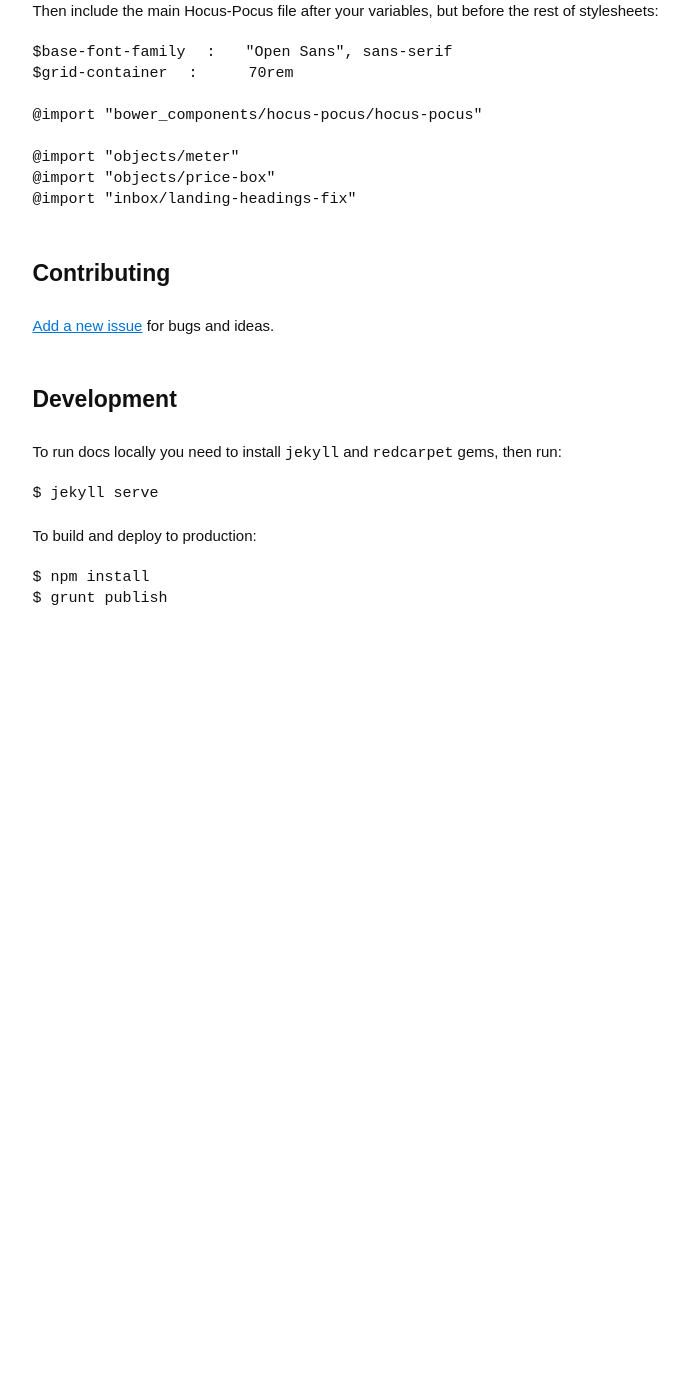
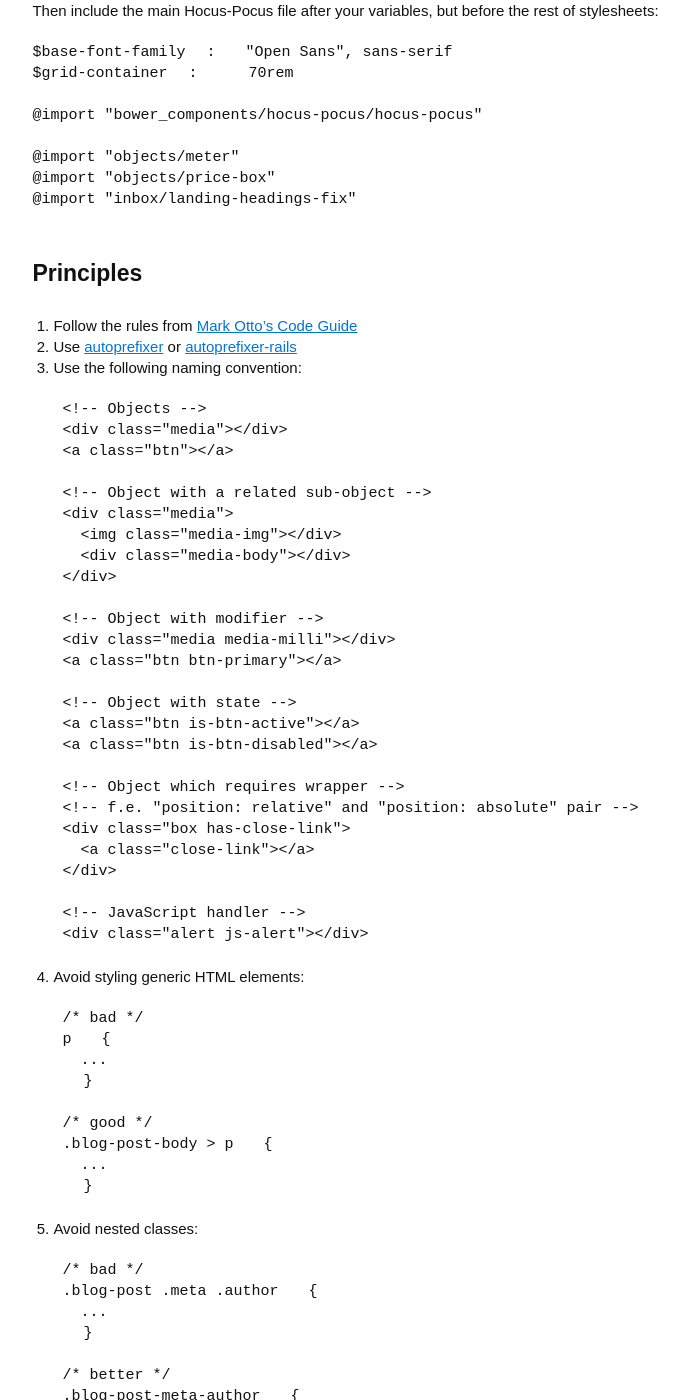
Before and after one commit to bartkozal/hocus-pocus, a Jekyll site: the page built from docs/index.md, in a window 1280 px wide and 1400 px high, scrolled down 672 px. Shown: the whole window, without its empty margins (298-987 px from the left). Built offline with Jekyll 4.4.1, drawn with Linux system fonts in a browser that asks for light colours; Markdown is read by kramdown in place of the engine named in the settings; before the commit the page ends 1302 px from its top, so only the background shows below that; some of the changed text lies outside the part shown.

Commit message:
Update docs

````diff
--- a/docs/_layouts/default.html
+++ b/docs/_layouts/default.html
@@ -10,18 +10,14 @@
 
   <body>
     <div class="container">
-      <h2>Hocus-Pocus</h2>
+      <h2><a href="/">Hocus-Pocus</a></h2>
       <div class="grid">
         <div class="grid-item 1/5">
           <ul>
-            <li><a href="/">Quick Start</a></li>
-            <li><a href="/principles">Principles</a></li>
-          </ul>
-          <ul>
-            <li>Global (base, box-sizing, normalize, colors)</li>
-            <li>Layout (grid, spacing, widths, functions)</li>
-            <li>Typography (type, rule)</li>
-            <li>Tables (tables)</li>
+            <li><a href="/global">Global</a></li>
+            <li><a href="/layout">Layout</a></li>
+            <li><a href="/type">Type</a></li>
+            <li><a href="/tables">Tables</a></li>
           </ul>
         </div>
         <div class="grid-item 4/5">
--- a/docs/index.md
+++ b/docs/index.md
@@ -46,6 +46,89 @@
 @import "inbox/landing-headings-fix"
 ```
 
+### Principles
+
+1. Follow the rules from [Mark Otto's Code Guide](http://codeguide.co/#css)
+2. Use [autoprefixer](https://github.com/postcss/autoprefixer) or
+   [autoprefixer-rails](https://github.com/ai/autoprefixer-rails)
+3. Use the following naming convention:
+
+    ```html
+    <!-- Objects -->
+    <div class="media"></div>
+    <a class="btn"></a>
+
+    <!-- Object with a related sub-object -->
+    <div class="media">
+      <img class="media-img"></div>
+      <div class="media-body"></div>
+    </div>
+
+    <!-- Object with modifier -->
+    <div class="media media-milli"></div>
+    <a class="btn btn-primary"></a>
+
+    <!-- Object with state -->
+    <a class="btn is-btn-active"></a>
+    <a class="btn is-btn-disabled"></a>
+
+    <!-- Object which requires wrapper -->
+    <!-- f.e. "position: relative" and "position: absolute" pair -->
+    <div class="box has-close-link">
+      <a class="close-link"></a>
+    </div>
+
+    <!-- JavaScript handler -->
+    <div class="alert js-alert"></div>
+    ```
+
+4. Avoid styling generic HTML elements:
+
+    ```css
+    /* bad */
+    p {
+      ...
+    }
+
+    /* good */
+    .blog-post-body > p {
+      ...
+    }
+    ```
+
+5. Avoid nested classes:
+
+    ```css
+    /* bad */
+    .blog-post .meta .author {
+      ...
+    }
+
+    /* better */
+    .blog-post-meta-author {
+      ...
+    }
+
+    /* good */
+    .post-author {
+      ...
+    }
+    ```
+
+6. Never use the HTML id attribute in stylesheets:
+
+    ```css
+    /* bad */
+    #headline {
+      ...
+    }
+
+    /* good */
+    .headline {
+      ...
+    }
+    ```
+
 ### Contributing
 
 [Add a new issue](https://github.com/bkzl/hocus-pocus/issues)
````
Also changed, not shown: README.md (+83 -0 lines), docs/global.md (added, +7 -0 lines), docs/layout.md (renamed from docs/_draft.html, +6 -104 lines), docs/principles.md (deleted, +0 -84 lines), docs/tables.md (added, +5 -0 lines), docs/type.md (added, +110 -0 lines).
